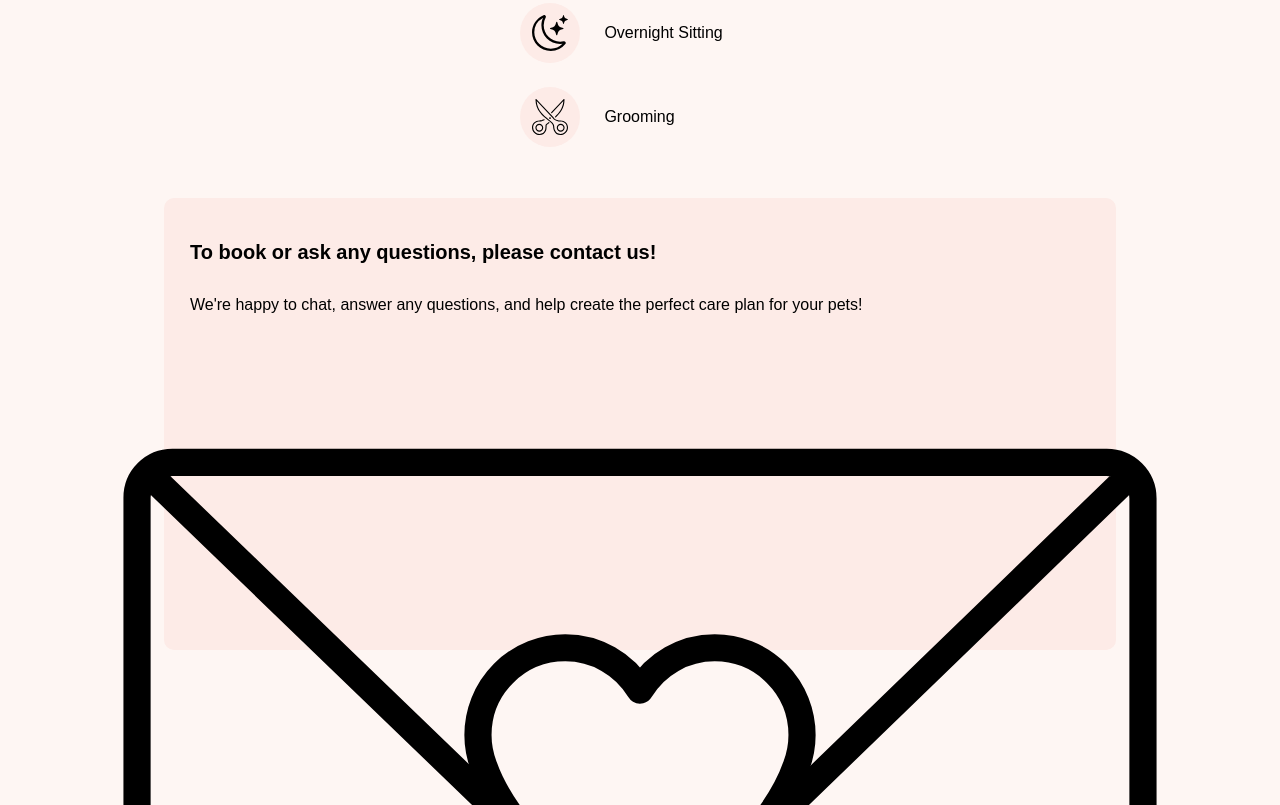
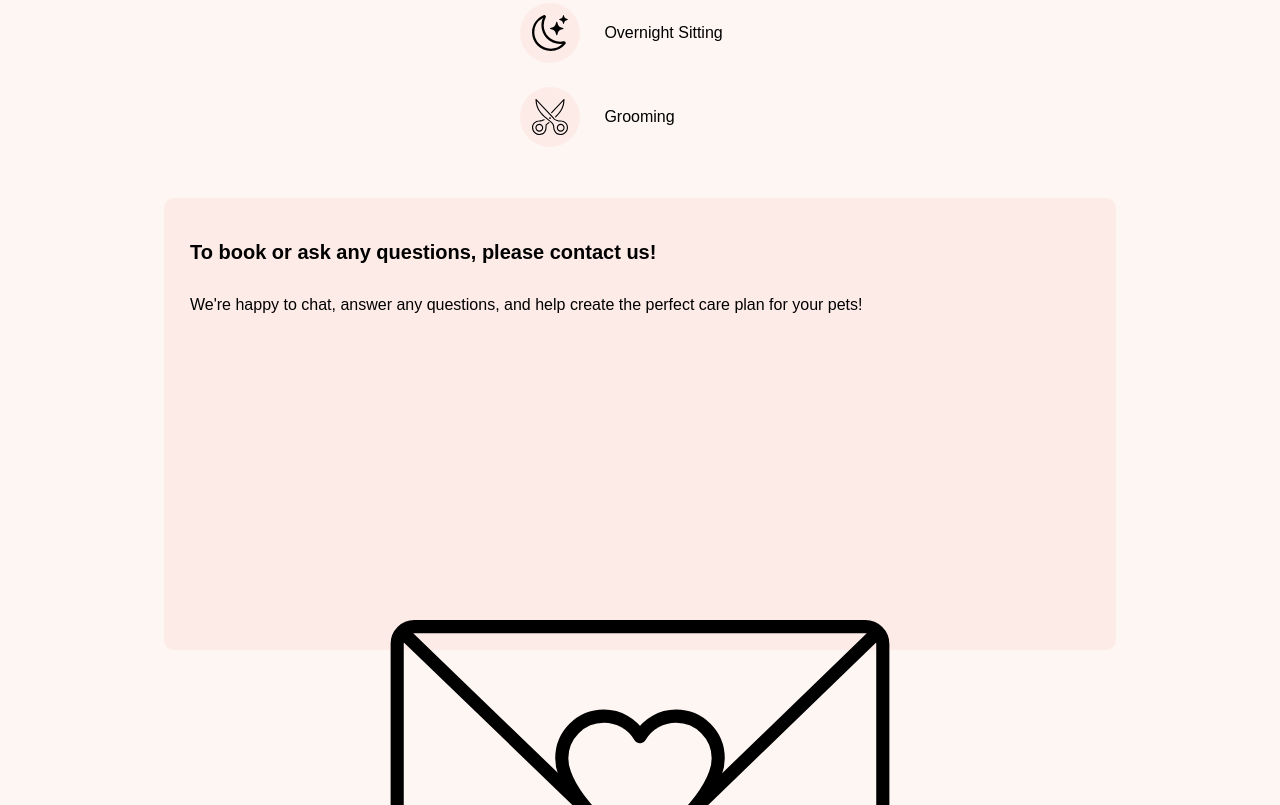
Before and after one commit to arctullux/httbooking, a website: page project/pages/appointment_booking.html in a window 1280 px wide. Shown: the part 955-1760 px from the top of the page. Drawn offline with Linux system fonts and the light colour scheme; a web font is replaced by a local one.

Commit message:
Update appointment_booking.css

```diff
--- a/project/pages/assets/stylesheets/appointment_booking.css
+++ b/project/pages/assets/stylesheets/appointment_booking.css
@@ -177,7 +177,7 @@ div.introduction_panel {
     }
 
     .footer_panel img {
-        transform: scale(1.45);
+        transform: scale(0.45) transformY(-80%);
     }
 }
 
```
